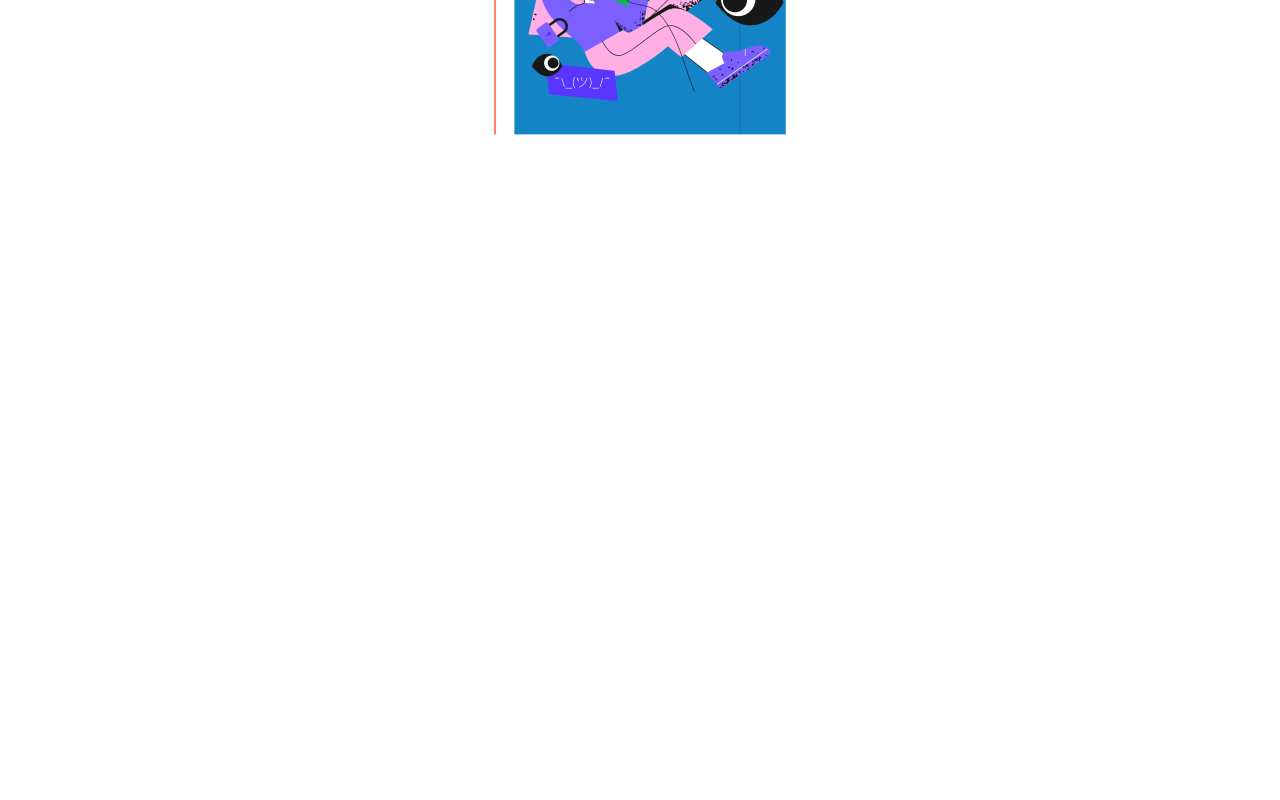
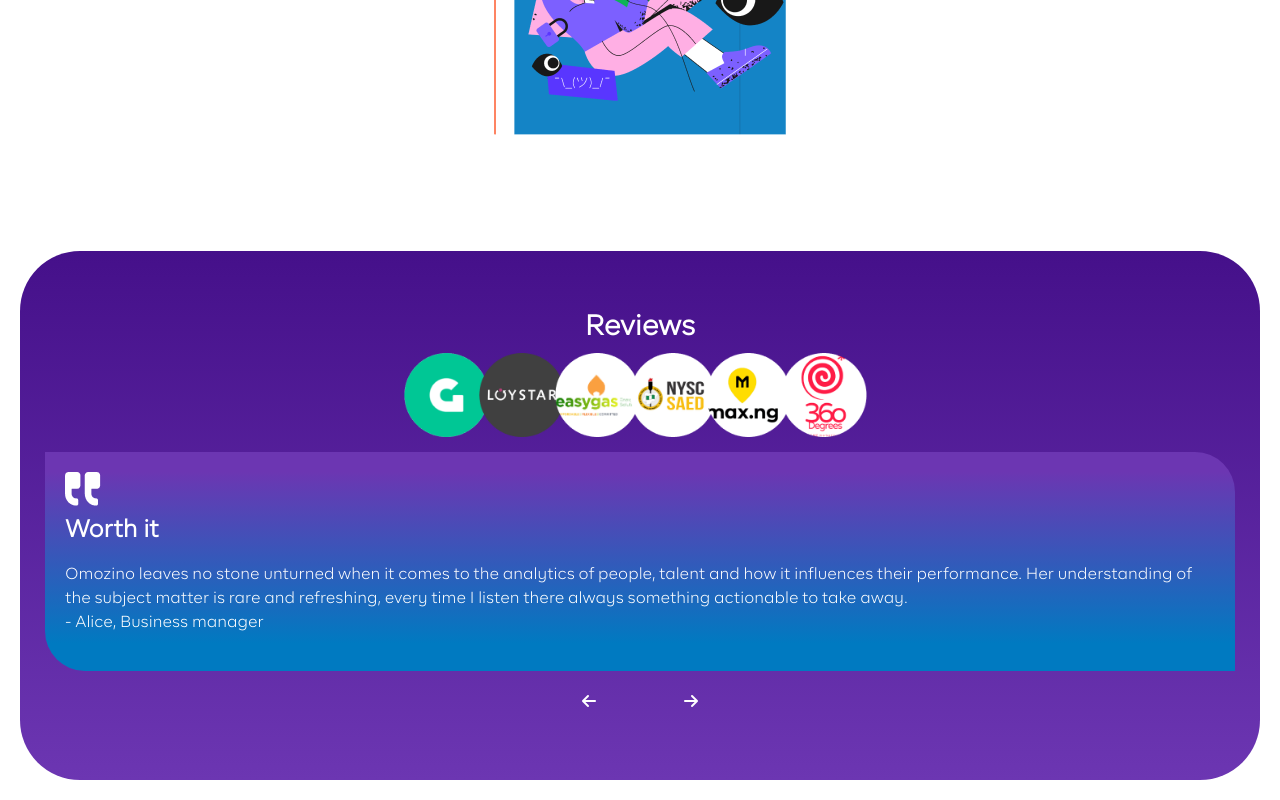
Before and after one commit to Ghiftee/yudimy-pma, a React (Create React App) app: page / in a window 1280 px wide. Shown: the part 4916-5716 px from the top of the page. Before the commit the page ends 5147 px from the top, so only its background shows below. Built offline with nearby package versions, Linux system fonts and the light colour scheme.

Commit message:
Design reviews section

```diff
--- a/public/index.html
+++ b/public/index.html
@@ -25,6 +25,7 @@
       Learn how to configure a non-root public URL by running `npm run build`.
     -->
     <link rel="stylesheet" href="https://cdnjs.cloudflare.com/ajax/libs/bootstrap/5.2.3/css/bootstrap.min.css" integrity="sha512-SbiR/eusphKoMVVXysTKG/7VseWii+Y3FdHrt0EpKgpToZeemhqHeZeLWLhJutz/2ut2Vw1uQEj2MbRF+TVBUA==" crossorigin="anonymous" referrerpolicy="no-referrer" />
+    <link rel="stylesheet" href="https://cdnjs.cloudflare.com/ajax/libs/font-awesome/6.2.1/css/all.min.css" integrity="sha512-MV7K8+y+gLIBoVD59lQIYicR65iaqukzvf/nwasF0nqhPay5w/9lJmVM2hMDcnK1OnMGCdVK+iQrJ7lzPJQd1w==" crossorigin="anonymous" referrerpolicy="no-referrer" />
     <title>React App</title>
   </head>
   <body>
--- a/src/App.js
+++ b/src/App.js
@@ -4,6 +4,7 @@ import Intro from './components/intro/Intro'
 import Mission from './components/mission/Mission';
 import Navbar from './components/navbar/Navbar';
 import Products from './components/products/Products';
+import Reviews from './components/reviews/Reviews';
 
 export class App extends React.Component {
   render() {
@@ -15,6 +16,7 @@ export class App extends React.Component {
             <Intro />
             <Mission />
             <Products />
+            <Reviews />
         </>
     )
   }
--- /dev/null
+++ b/src/components/reviews/Reviews.css
@@ -0,0 +1,59 @@
+.reviews-section {
+    padding: 20px;
+}
+
+.reviews-div {
+    padding: 60px 10px;
+    background: linear-gradient(180deg, #45108A 0%, #6C36B2 100%);
+    border-radius: 60px;
+    display: flex;
+    flex-direction: column;
+    justify-content: center;
+    align-items: center;
+}
+
+.reviews-div h3 {
+    color: white;
+    font-weight: bold;
+}
+
+.companies {
+    display: flex;
+    justify-content: center;
+}
+
+.companies-img {
+    width: 15%;
+}
+
+.companies-img {
+    margin-left: -10px;
+}
+
+.review {
+    background: linear-gradient(180deg, #6C36B2 8.85%, #007AC1 87.5%);
+    border-radius: 0px 40px;
+    margin: 15px;
+    padding: 20px;
+    color: white;
+    display: flex;
+    flex-direction: column;
+    align-items: flex-start;
+    gap: 10px;
+}
+
+.review h4 {
+    font-weight: bold;
+}
+
+.review-control-button {
+    color: white;
+    background: none;
+    border: none;
+    border-radius: 43px;
+    padding: 5px 20px;
+}
+
+.review-control-button:hover, .review-control-button:focus {
+    background: linear-gradient(106.44deg, #6C36B2 23.97%, #3C70DD 193.77%);
+}
--- /dev/null
+++ b/src/components/reviews/Reviews.jsx
@@ -0,0 +1,114 @@
+import React, { useState, useEffect } from 'react'
+
+import gokada from '../../assets/images/gokada.png'
+import loystar from '../../assets/images/loystar.png'
+import easyGas from '../../assets/images/easy-gas.png'
+import nysc from '../../assets/images/nys-sab.png'
+import max from '../../assets/images/maxng.png'
+import deg360 from '../../assets/images/degrees360.png'
+import quote from '../../assets/images/quote.png'
+
+import './Reviews.css'
+
+function Reviews() {
+
+    const [reviews] = useState([
+        {
+            title: 'Worth it',
+            body: 'Omozino leaves no stone unturned when it comes to the analytics of people, talent and how it influences their performance. Her understanding of the subject matter is rare and refreshing, every time I listen there always something actionable to take away.',
+            author: 'Alice, Business manager'
+        },
+        {
+            title: 'Less Stress',
+            body: 'Understanding and working with behavioral data has made our lives easier; it has made it easier to understand talent and what to expect, and it has helped us in better planning and managing people\'s operations. Thank you; your sessions are priceless.',
+            author: 'David, People & Culture Director'
+        },
+        {
+            title: 'Actionable',
+            body: 'People management has been the most frightening aspect of being an introverted founder, but your simplification of how to harness my personality, which I\'ve always considered a weakness, to create a business operating structure that works for me, particularly the type of people to hire, has reduced the headaches and stress I\'ve had.',
+            author: 'Tobi, Bluecheq\'s founder'
+        }
+    ])
+    const [currentReview, setCurrentReview] = useState(0)
+    const [reviewTitle, setReviewTitle] = useState(reviews[currentReview].title)
+    const [reviewBody, setReviewBody] = useState(reviews[currentReview].body)
+    const [reviewAuthor, setReviewAuthor] = useState(reviews[currentReview].author)
+
+    useEffect(() => {
+        setReviewTitle(reviews[currentReview].title)
+        setReviewBody(reviews[currentReview].body)
+        setReviewAuthor(reviews[currentReview].author)
+    }, [currentReview, reviews])
+
+
+    return (
+        <section className="reviews-section">
+            <div className="reviews-div">
+                <h3>Reviews</h3>
+                <div className="companies">
+                    <img className="companies-img" alt="gokada" src={gokada} />
+                    <img className="companies-img" alt="loystar" src={loystar} />
+                    <img className="companies-img" alt="easy-gas" src={easyGas} />
+                    <img className="companies-img" alt="nysc" src={nysc} />
+                    <img className="companies-img" alt="max" src={max} />
+                    <img className="companies-img" alt="360deg" src={deg360} />
+                </div>
+                <div className="review">
+                    <img alt="quote" src={quote} />
+                    <h4>{reviewTitle}</h4>
+                    <p>
+                        {reviewBody}
+                        <br />
+                        -
+                        {' '}
+                        {reviewAuthor}
+                    </p>
+                </div>
+                <div className="review d-none">
+                    <img alt="quote" src={quote} />
+                    <h4>Worth it</h4>
+                    <p>
+                        Omozino leaves no stone unturned when it comes to the analytics of people, talent and how it influences their performance. Her understanding of the subject matter is rare and refreshing, every time I listen there always something actionable to take away.
+                        - Alice, Business manager
+                    </p>
+                </div>
+                <div className="review d-none">
+                    <img alt="quote" src={quote} />
+                    <h4>Worth it</h4>
+                    <p>
+                        Omozino leaves no stone unturned when it comes to the analytics of people, talent and how it influences their performance. Her understanding of the subject matter is rare and refreshing, every time I listen there always something actionable to take away.
+                        - Alice, Business manager
+                    </p>
+                </div>
+                <div className="review d-none">
+                    <img alt="quote" src={quote} />
+                    <h4>Worth it</h4>
+                    <p>
+                        Omozino leaves no stone unturned when it comes to the analytics of people, talent and how it influences their performance. Her understanding of the subject matter is rare and refreshing, every time I listen there always something actionable to take away.
+                        - Alice, Business manager
+                    </p>
+                </div>
+                <div className="d-flex gap-5">
+                    <button
+                        className="review-control-button"
+                        onClick={() => {
+                            if (currentReview > 0) setCurrentReview(currentReview - 1)
+                        }}
+                    >
+                        <i className="fa fa-arrow-left" />
+                    </button>
+                    <button
+                        className="review-control-button"
+                        onClick={() => {
+                            if (currentReview < reviews.length - 1) setCurrentReview(currentReview + 1)
+                        }}
+                    >
+                        <i className="fa fa-arrow-right" />
+                    </button>
+                </div>
+            </div>
+        </section>
+    )
+}
+
+export default Reviews
```
Also changed, not shown: src/assets/images/quote.png (added).
